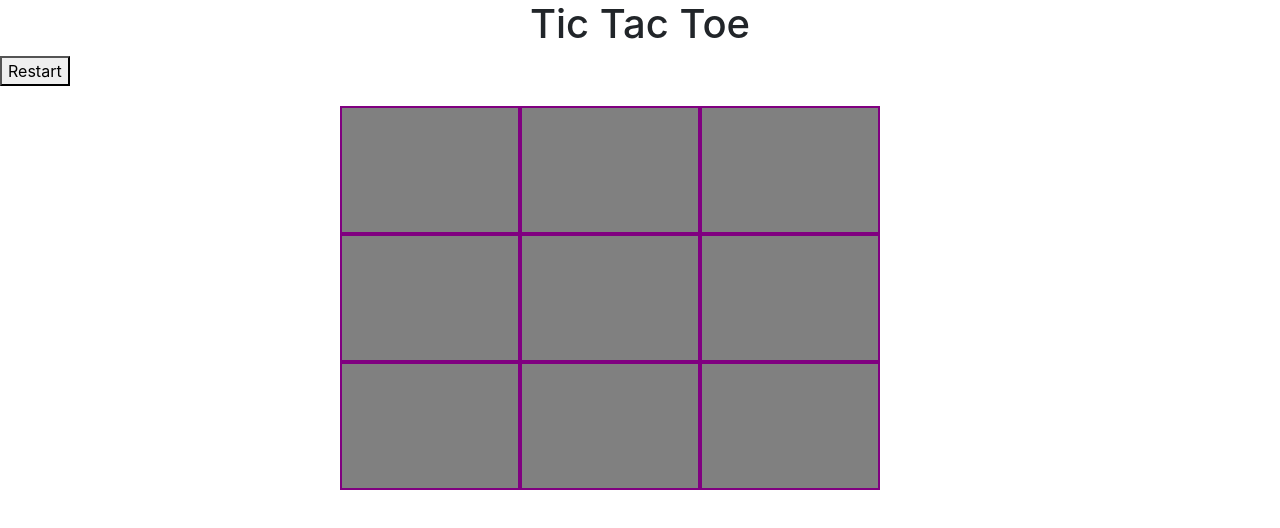
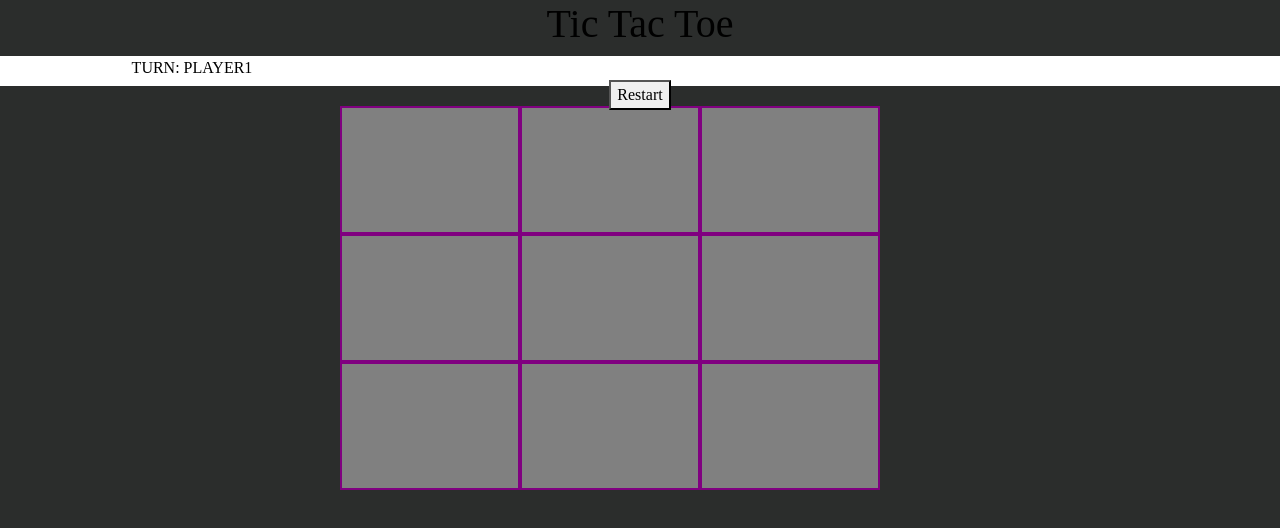
Before and after one commit to CassadyCampos/TicTacToe, a plain HTML site: page index.html in a window 1280 px wide. Drawn offline with nearby package versions, Linux system fonts and the light colour scheme.

Commit message:
Trying to add stripe functionality for display turn, reset and winner.

```diff
--- a/index.html
+++ b/index.html
@@ -6,10 +6,13 @@
 </head>
 <body>
     <h1 class="text-center">Tic Tac Toe</h1>
+
     <div id="stripe">
+        <div id="turn"></div>
         <button id="reset">Restart</button>
-        <h2 class="text-center" id="display"></h2>
+        <div id="display"></div>
     </div>
+
     <div id="container">
         <div class="square selected"></div>
         <div class="square selected"></div>
--- a/scripts.js
+++ b/scripts.js
@@ -1,5 +1,6 @@
 var currentTurn;
 var displayMsg = document.querySelector("#display");
+var turnMsg = document.querySelector("#turn");
 var squares = document.querySelectorAll(".square") ;
 var resetBtn = document.querySelector("#reset");
 
@@ -11,8 +12,11 @@ playGame();
 function switchTurn() {
     if (currentTurn === "Player1") {
         currentTurn = "Player2";
+        turnMsg.textContent = "Turn: Player2";
+
     } else {
         currentTurn = "Player1";
+        turnMsg.textContent = "Turn: Player1";
     }
 };
 
@@ -21,6 +25,7 @@ function init() {
         squares[i].setAttribute("selected", "false");
     }
     currentTurn = "Player1";
+    turnMsg.textContent =  "Turn: Player1";
 };
 
 
@@ -55,7 +60,18 @@ function reset() {
         squares[i].setAttribute("selected", "false");
     }
     displayMsg.textContent = null;
+    resetBtn.textContent = "Restart"
 };
+
+function gameOver() {
+    for (var i = 0; i < squares.length; i++) {
+        if (squares[i].getAttribute("selected") === "false") {
+            squares[i].setAttribute("selected", "true");
+        }
+    }
+    resetBtn.textContent = "Play Again?";
+};
+
 function checkWin() {
     if (currentTurn === "Player1") {
         checkWin1("X");
@@ -96,7 +112,7 @@ function checkWin2(pSymbol) {
             gameOver();
         }
     return false;
-}
+};
 
 function checkWin3(pSymbol) {
     if (squares[6].textContent === pSymbol &&
@@ -106,7 +122,7 @@ function checkWin3(pSymbol) {
             gameOver();
         }
     return false;
-}
+};
 
 function checkWin4(pSymbol) {
     if (squares[0].textContent === pSymbol &&
@@ -116,7 +132,7 @@ function checkWin4(pSymbol) {
             gameOver();
         }
     return false;
-}
+};
 
 function checkWin5(pSymbol) {
     if (squares[1].textContent === pSymbol &&
@@ -126,7 +142,7 @@ function checkWin5(pSymbol) {
             gameOver();
         }
     return false;
-}
+};
 
 function checkWin5(pSymbol) {
     if (squares[1].textContent === pSymbol &&
@@ -136,7 +152,7 @@ function checkWin5(pSymbol) {
             gameOver();
         }
     return false;
-}
+};
 
 function checkWin6(pSymbol) {
     if (squares[2].textContent === pSymbol &&
@@ -146,7 +162,7 @@ function checkWin6(pSymbol) {
             gameOver();
         }
     return false;
-}
+};
 
 function checkWin7(pSymbol) {
     if (squares[0].textContent === pSymbol &&
@@ -156,7 +172,7 @@ function checkWin7(pSymbol) {
             gameOver();
         }
     return false;
-}
+};
 
 function checkWin8(pSymbol) {
     if (squares[2].textContent === pSymbol &&
@@ -166,12 +182,4 @@ function checkWin8(pSymbol) {
             gameOver();
         }
     return false;
-}
-
-function gameOver() {
-    for (var i = 0; i < squares.length; i++) {
-        if (squares[i].getAttribute("selected") === "false") {
-            squares[i].setAttribute("selected", "true");
-        }
-    }
 };
--- a/style.css
+++ b/style.css
@@ -1,3 +1,9 @@
+body {
+    background-color: #2b2d2c;
+    margin: 0;
+    font-family: "Monsterrat", "Avenir";
+    color: black;
+}
 .square {
     width: 30%;
     background-color: gray;
@@ -16,3 +22,15 @@
     margin: 20px auto;
     max-width: 600px;
 }
+
+#stripe {
+    background-color: white;
+    height: 30px;
+    text-align: center;
+    text-transform: uppercase;
+}
+
+#turn {
+    width: 30%;
+    margin: 0;
+}
```
